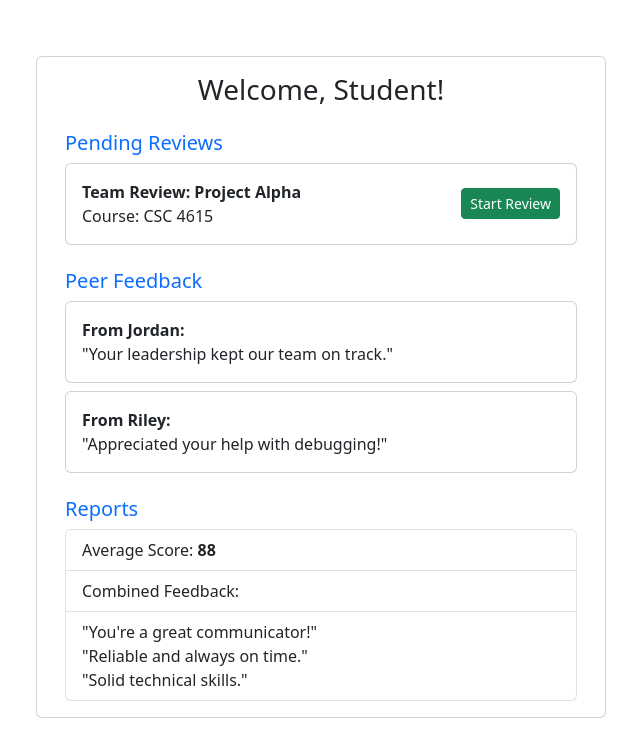
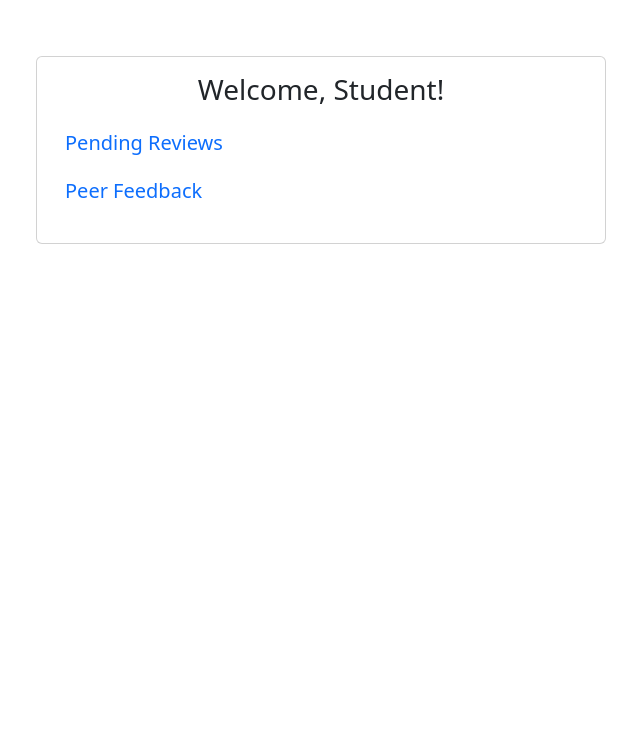
Before and after one commit to jshall42/Final_Project, a website: page components/studentView.html in a window 1280 px wide. Shown: the whole page, without its empty margins (319-959 px from the left). Drawn offline with nearby package versions, Linux system fonts and the light colour scheme; some packages are replaced by stand-ins of ours; no server answers; a script that the page names is missing.

Commit message:
Add files via upload

```diff
--- a/components/studentView.html
+++ b/components/studentView.html
@@ -17,17 +17,7 @@
 
             <!-- Pending Reviews -->
             <h5 class="text-primary">Pending Reviews</h5>
-            <div id="pendingReviews" class="mb-4">
-              <div class="card mb-2">
-                <div class="card-body d-flex justify-content-between align-items-center">
-                  <div>
-                    <strong>Team Review: Project Alpha</strong><br>
-                    Course: CSC 4615
-                  </div>
-                  <button class="btn btn-success btn-sm" data-bs-toggle="modal" data-bs-target="#reviewModal" aria-label="Start review for Project Alpha">Start Review</button>
-                </div>
-              </div>
-            </div>
+            <div id="pendingReviews" class="mb-4"></div>
 
             <!-- Review Modal For when the student is completing an assigned review -->
             <div class="modal fade" id="reviewModal" tabindex="-1" aria-labelledby="reviewModalLabel" aria-hidden="true">
@@ -77,30 +67,8 @@
 
             <!-- Peer Feedback -->
             <h5 class="text-primary">Peer Feedback</h5>
-            <div id="peerFeedback" class="mb-4">
-              <div class="card mb-2">
-                <div class="card-body">
-                  <strong>From Jordan:</strong><br>
-                  "Your leadership kept our team on track."
-                </div>
-              </div>
-              <div class="card mb-2">
-                <div class="card-body">
-                  <strong>From Riley:</strong><br>
-                  "Appreciated your help with debugging!"
-                </div>
-              </div>
-            </div>
+            <div id="peerFeedback" class="mb-4"></div>
 
-            <!-- Reports -->
-            <h5 class="text-primary">Reports</h5>
-            <ul class="list-group">
-              <li class="list-group-item">Average Score: <strong>88</strong></li>
-              <li class="list-group-item">Combined Feedback:</li>
-              <li class="list-group-item">
-                <div>"You're a great communicator!"<br>"Reliable and always on time."<br>"Solid technical skills."</div>
-              </li>
-            </ul>
 
           </div>
         </div>
@@ -111,5 +79,7 @@
   <script src="https://cdn.jsdelivr.net/npm/bootstrap@5.3.3/dist/js/bootstrap.bundle.min.js" integrity="sha384-YvpcrYf0tY3lHB60NNkmXc5s9fDVZLESaAA55NDzOxhy9GkcIdslK1eN7N6jIeHz" crossorigin="anonymous"></script>
   <script src="https://cdn.jsdelivr.net/npm/sweetalert2@11"></script>
   <script src="../js/app.js"></script>
+
+
 </body>
 </html>
```
